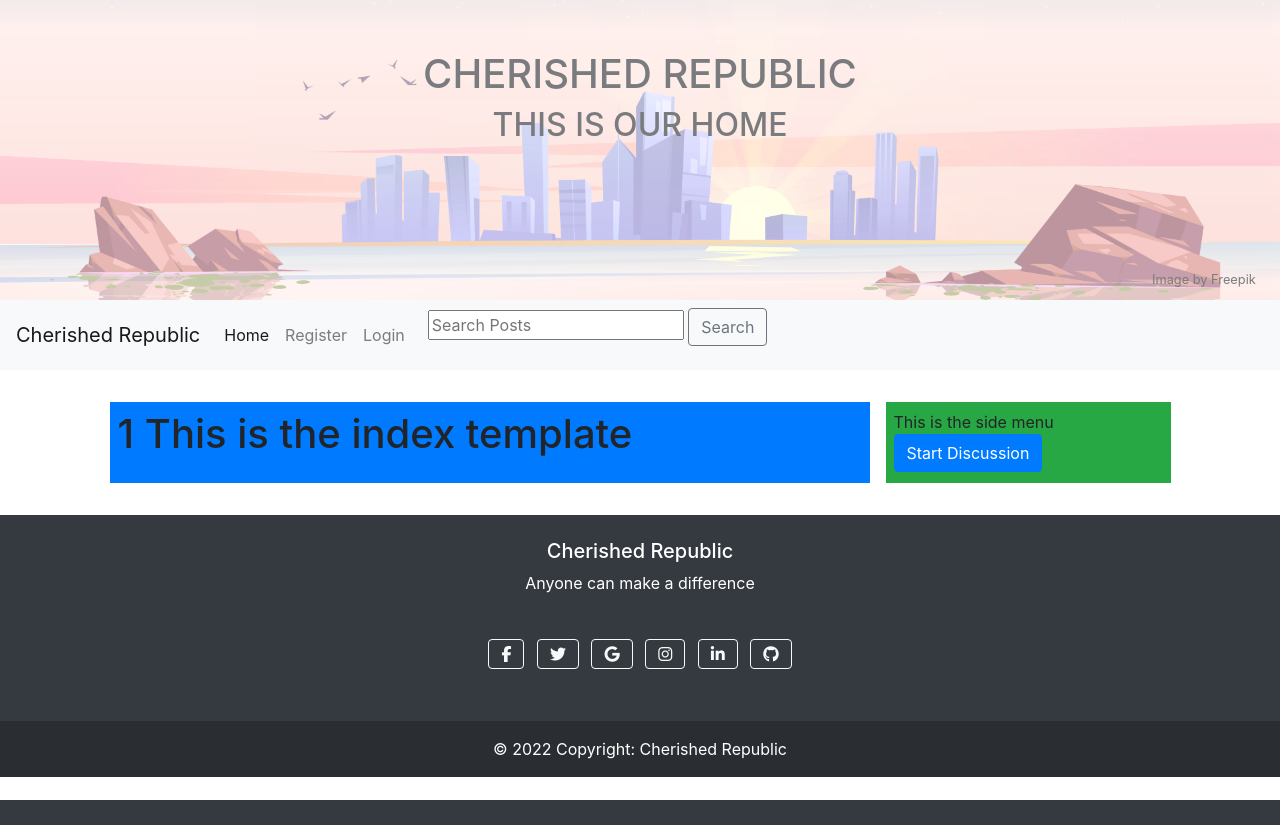
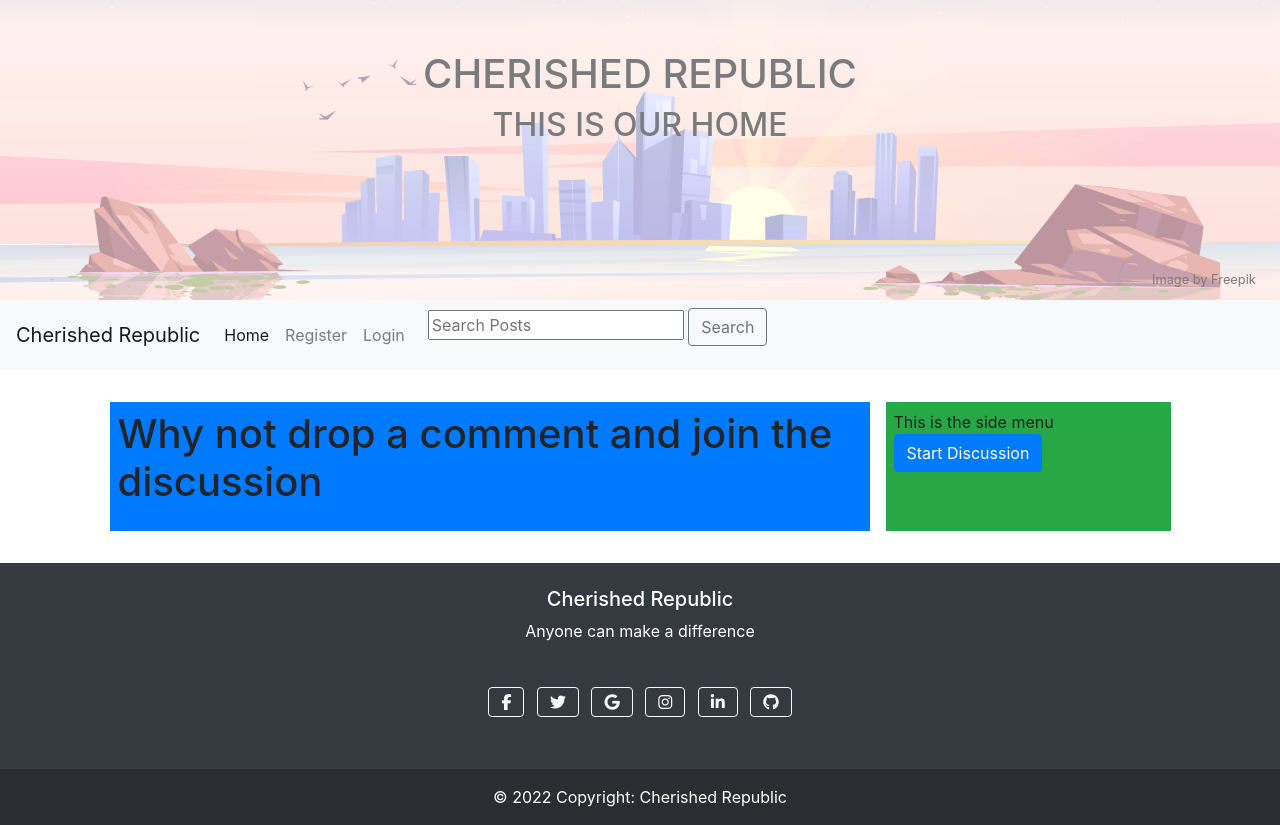
Before and after one commit to Code-Institute-Submissions/rovan89-cherished-republic_JanResub, a Django app: page / in a window 1280 px wide. Before the commit the page ends 800 px from the top, so only its background shows below. Run offline with Django 3.2, Linux system fonts and the light colour scheme; data that the repository does not hold is empty; some libraries are stand-ins or nearby versions.

Commit message:
Add comments to divide sections on page

```diff
--- a/templates/index.html
+++ b/templates/index.html
@@ -1,3 +1,4 @@
+<!-- Header image and text on home page -->
 <section>
     <div id="hero_image_container" class="d-none d-sm-block">
         <div id="hero_text">
@@ -13,11 +14,13 @@
 {% extends "base.html" %}
 
 {% block content %}
-<h1>1 This is the index template</h1>
+<!-- User dicussion posts container -->
+<h1>Why not drop a comment and join the discussion</h1>
 <div class="container-fluid">
     <div class="row">
         <div class="col-12 mt-1 mb-1">
             <div class="row">
+                <!-- User posts -->
                 {% for post in post_list %}
                     <div class="col-md-12 mt-2">
                         <a href="{% url 'post_detail' post.slug  %}" class="post-link">
@@ -46,7 +49,7 @@
             </div>
         </div>
     </div>
-
+    <!-- post page pagination -->
     {% if is_paginated %}
     <nav aria-label="Page navigation">
         <ul class="pagination justify-content-center">
```
